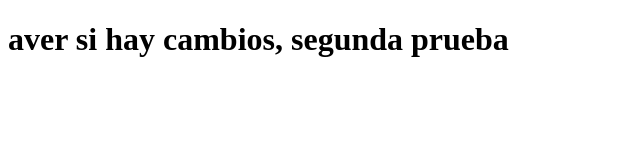
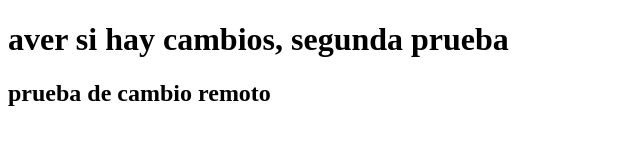
Before and after one commit to DavidGuevaraCH/PG1-DavidGuevara, a plain HTML site: page index.html in a window 1280 px wide. Shown: the whole page, without its empty margins (0-640 px from the left). Drawn offline with Linux system fonts and the light colour scheme.

Commit message:
cambio preuba remota

```diff
--- a/index.html
+++ b/index.html
@@ -6,6 +6,7 @@
     <meta name="viewport" content="width=device-width, initial-scale=1.0">
     <title>Documento de Prueba</title>
     <h1>aver si hay cambios, segunda prueba</h1>
+    <h2>prueba de cambio remoto</h2>
 </head>
 <body>
 
```
